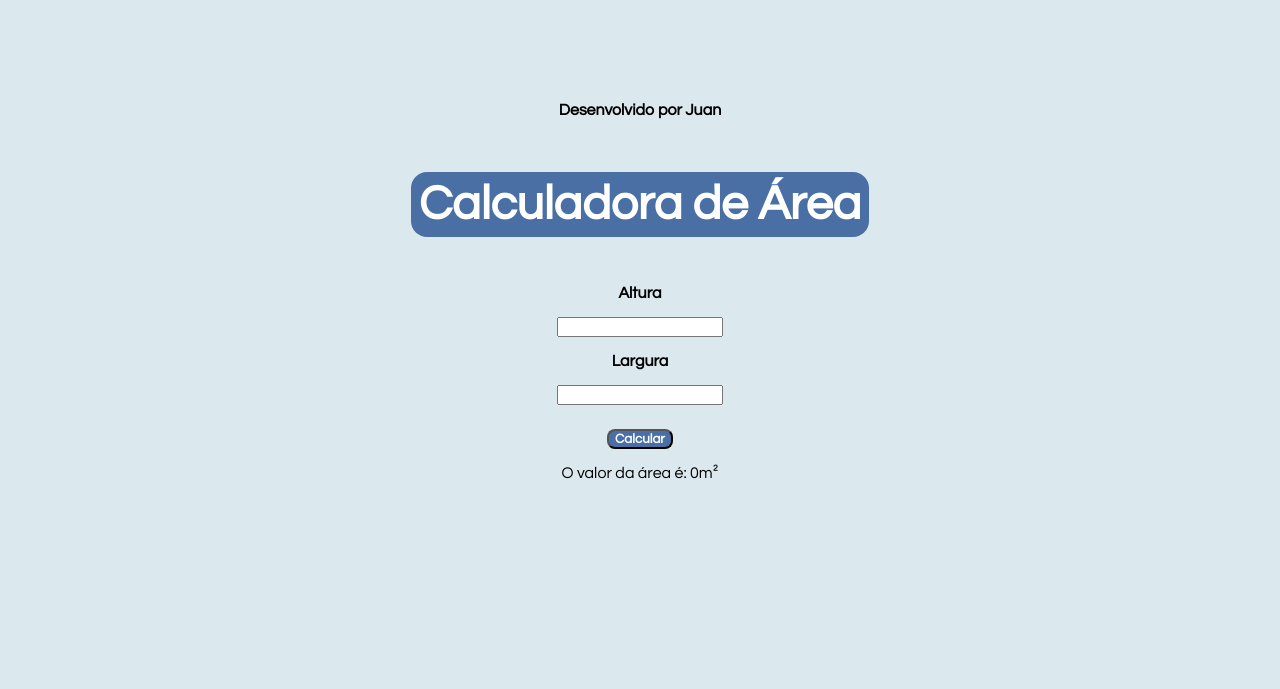
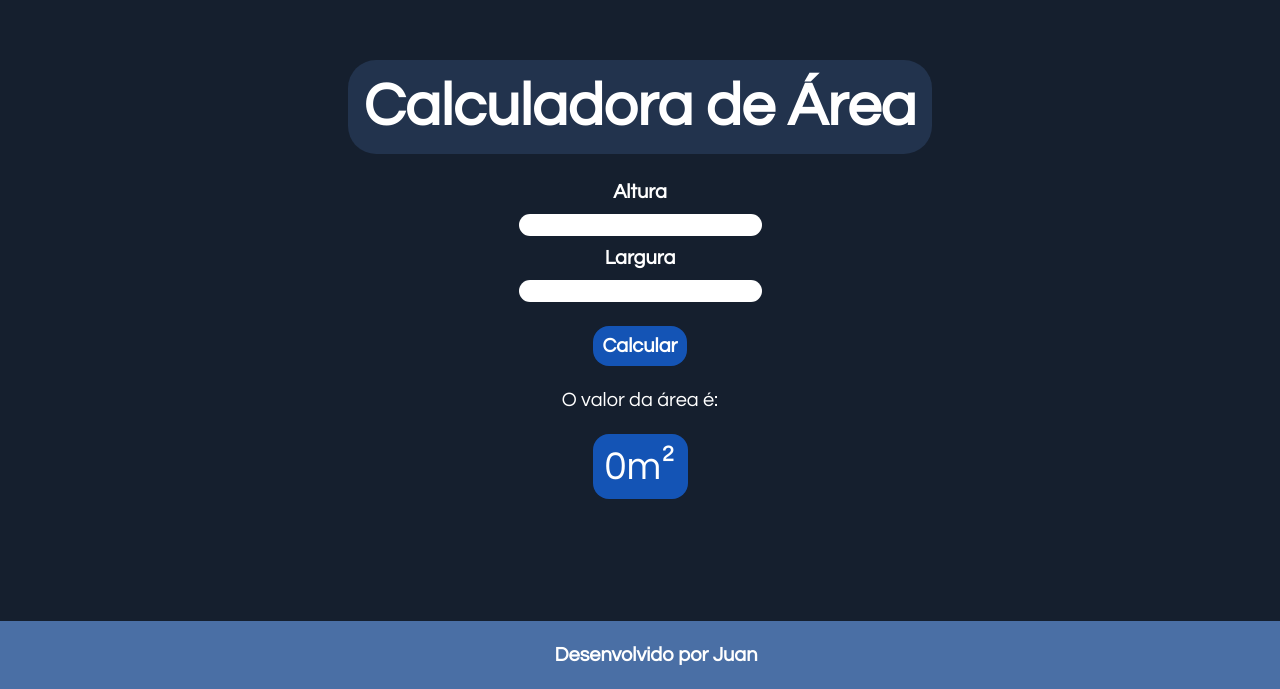
Before and after one commit to GabrieldosSantosOliveira/PWA---API, a website: page index.html in a window 1280 px wide. Shown: the part 111-800 px from the top of the page. Drawn offline with Linux system fonts and the light colour scheme.

Commit message:
formatações finais realizadas

```diff
--- a/css/style.css
+++ b/css/style.css
@@ -2,10 +2,13 @@
 
 *{
     font-family: "Questrial";
+    margin: 0 auto;
+    font-size: 20px;
 }
 
 html, .fullscreen {
-    background-color: #DBE9EE;
+    color: white;
+    background-color: #151F2E;
     display: flex;
     height: 100%;
     margin: 0;
@@ -27,24 +30,68 @@ html, .fullscreen {
     height: 100%;
     margin: 0;
     padding: 0;
-    width: 100%;
     align-items: center;
     justify-content: center;
 }
 
+.card p {
+    margin: 12px;
+}
+
 .title {
     color: white;
-    padding: 8px;
-    background-color: #4A6FA5;
+    padding: 16px;
+    background-color: #22334D;
     font-size: 3rem;
+    border-radius: 28px;
+    margin: 16px;
+}
+
+.result {
+    color: white;
+    padding: 12px;
+    background-color: #1454B5;
+    font-size: 2rem;
     border-radius: 16px;
+    margin: 16px;
+}
+
+#result {
+    font-size: 2rem;
 }
 
 .button {
     font-weight: bold;
+    margin: 12px;
     margin-top: 24px;
-    border-color: black;
+    padding: 10px;
+    border: none;
+    background-color: #1454B5;
+    border-radius: 16px;
+    color: white
+} .button:hover{
+    padding: 6px;
+    border: 4px solid #0F418C;
+}.button:active{
+    background-color: #0F418C;
+}
+
+.footer {
+    padding: 16px;
+    position: fixed;
     background-color: #4A6FA5;
-    border-radius: 8px;
-    color: white
+    color: white;
+    display: flex;
+    flex-direction: column;
+    min-width: 100%;
+    height: 36px;
+    bottom: 0;
+    align-items: center;
+    justify-content: center;
+    vertical-align: middle;
 }
+
+.input {
+    border: none;
+    border-radius: 16px;
+}
--- a/index.html
+++ b/index.html
@@ -14,15 +14,15 @@
     <body class="fullscreen">
         <div class="container">
             <div class="card">
-                <h4>Desenvolvido por Juan</h4>
                 <h1 class="title">Calculadora de Área</h1>
                 <p><b>Altura</b></p>
-                <input type="text" id="height"></input>
+                <input class="input" type="text" id="height"></input>
                 <p><b>Largura</b></p>
-                <input type="text" id="width"></input>
+                <input class="input" type="text" id="width"></input>
                 <button class="button" onClick="calcular()">Calcular</button>
-                <p>O valor da área é: <span id="result">0</span>m²</p>
+                <p>O valor da área é: <p class="result"><span id="result">0</span>m²</p></p>
             </div>
+            <h4 class="footer">Desenvolvido por Juan</h4>
         </div>
         <script src="js/main.js"></script>
     </body>
```
